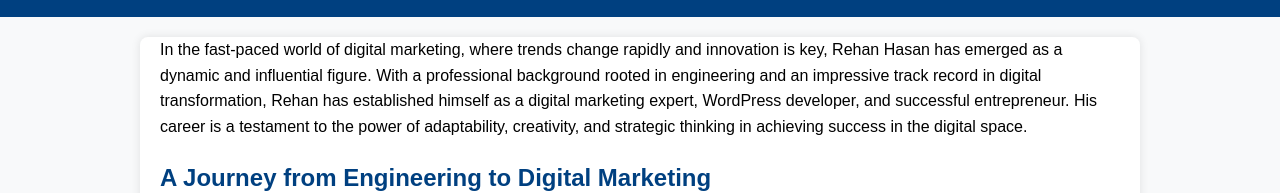
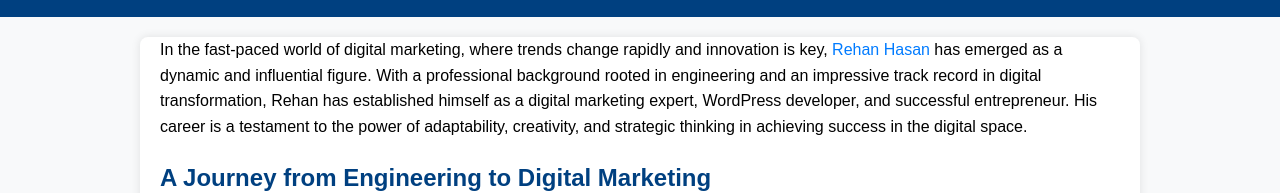
Before and after one commit to bforc/rehanhasan, a plain HTML site: page index.html in a window 1280 px wide. Shown: the part 171-364 px from the top of the page. Drawn offline with Linux system fonts and the light colour scheme.

Commit message:
Update index.html

```diff
--- a/index.html
+++ b/index.html
@@ -55,7 +55,7 @@
   </header>
 
   <div class="container">
-    <p>In the fast-paced world of digital marketing, where trends change rapidly and innovation is key, Rehan Hasan has emerged as a dynamic and influential figure. With a professional background rooted in engineering and an impressive track record in digital transformation, Rehan has established himself as a digital marketing expert, WordPress developer, and successful entrepreneur. His career is a testament to the power of adaptability, creativity, and strategic thinking in achieving success in the digital space.</p>
+    <p>In the fast-paced world of digital marketing, where trends change rapidly and innovation is key, <a href="https://rehanhasan.com">Rehan Hasan</a> has emerged as a dynamic and influential figure. With a professional background rooted in engineering and an impressive track record in digital transformation, Rehan has established himself as a digital marketing expert, WordPress developer, and successful entrepreneur. His career is a testament to the power of adaptability, creativity, and strategic thinking in achieving success in the digital space.</p>
 
     <h2>A Journey from Engineering to Digital Marketing</h2>
     <p>Rehan Hasan-s career began in the field of civil engineering, a discipline that equipped him with analytical thinking and problem-solving skills. However, his passion for technology and digital media led him to pivot into the world of digital marketing - a move that would eventually define his professional identity. Today, he is widely recognized for his ability to bridge the gap between technical development and marketing strategy, delivering integrated solutions that help brands grow online.</p>
```
